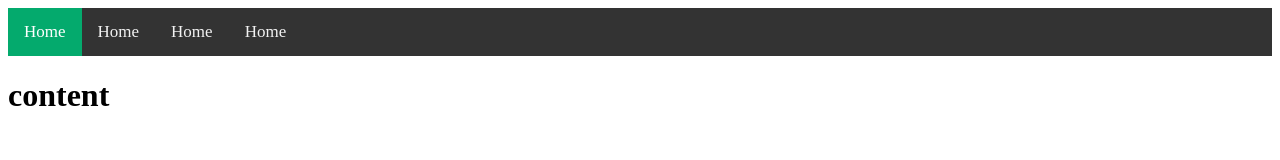
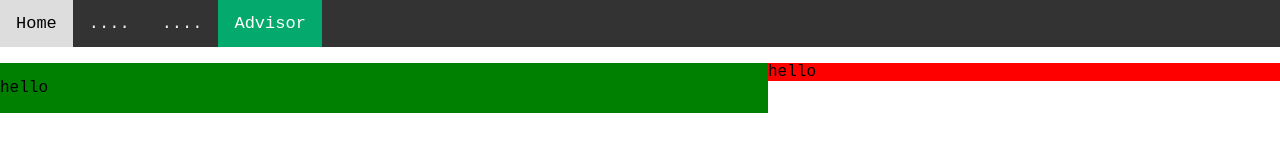
Before and after one commit to codyaj/WestpacHackathon, a plain HTML site: page index.html in a window 1280 px wide. Drawn offline with Linux system fonts and the light colour scheme.

Commit message:
Added to index

```diff
--- a/index.css
+++ b/index.css
@@ -1,3 +1,10 @@
+html, body, div {
+    padding: 0;
+    border: 0;
+    margin: 0;
+    font-family: 'Courier New', Courier, monospace;
+}
+
 .nav-bar {
     background-color: #333;
     overflow: hidden;
@@ -21,3 +28,18 @@
     background-color: #04AA6D;
     color: white;
 }
+
+.content {
+    width: 100%;
+}
+
+.left {
+    width: 60%;
+    float: left;
+    background: green;
+}
+
+.right {
+    margin-left: 60%;
+    background: red;
+}
--- a/index.html
+++ b/index.html
@@ -3,19 +3,24 @@
 <head>
     <meta charset="UTF-8">
     <meta name="viewport" content="width=device-width, initial-scale=1.0">
-    <title>Document</title>
+    <title>Westpac</title>
     <link rel="stylesheet" href="index.css">
 </head>
 <body>
     <div class="body">
         <div class="nav-bar">
-            <a href="" class="active">Home</a>
             <a href="">Home</a>
-            <a href="">Home</a>
-            <a href="">Home</a>
+            <a href="">....</a>
+            <a href="">....</a>
+            <a href="" class="active">Advisor</a>
         </div>
         <div class="content">
-            <h1>content</h1>
+            <div class="left">
+                <p>hello</p>
+            </div>
+            <div class="right">
+                <p>hello</p>
+            </div>
         </div>
     </div>
 </body>
```
